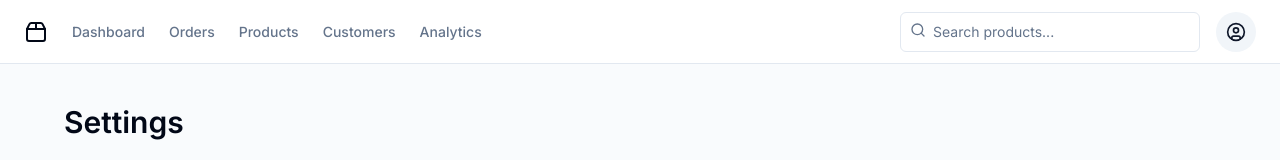
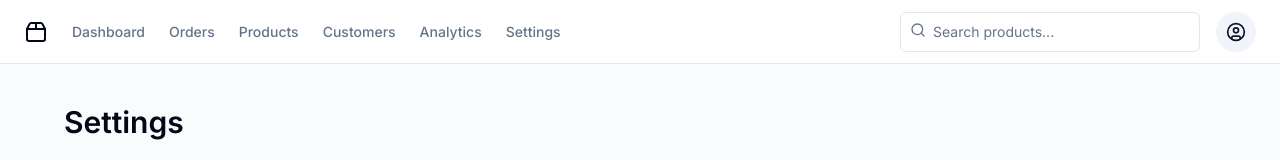
Before and after one commit to smartbello/next-boilerplate, a Next.js app: page /en/settings in a window 1280 px wide. Shown: the top 160 px of the page. Built offline with nearby package versions, Linux system fonts and the light colour scheme.

Commit message:
add settings

```diff
--- a/src/components/shared/Header/index.tsx
+++ b/src/components/shared/Header/index.tsx
@@ -22,6 +22,7 @@ const headerItems = [
   { label: "Products", href: "/products" },
   { label: "Customers", href: "/customers" },
   { label: "Analytics", href: "/analytics" },
+  { label: "Settings", href: "/settings" },
 ];
 
 function Header() {
```
